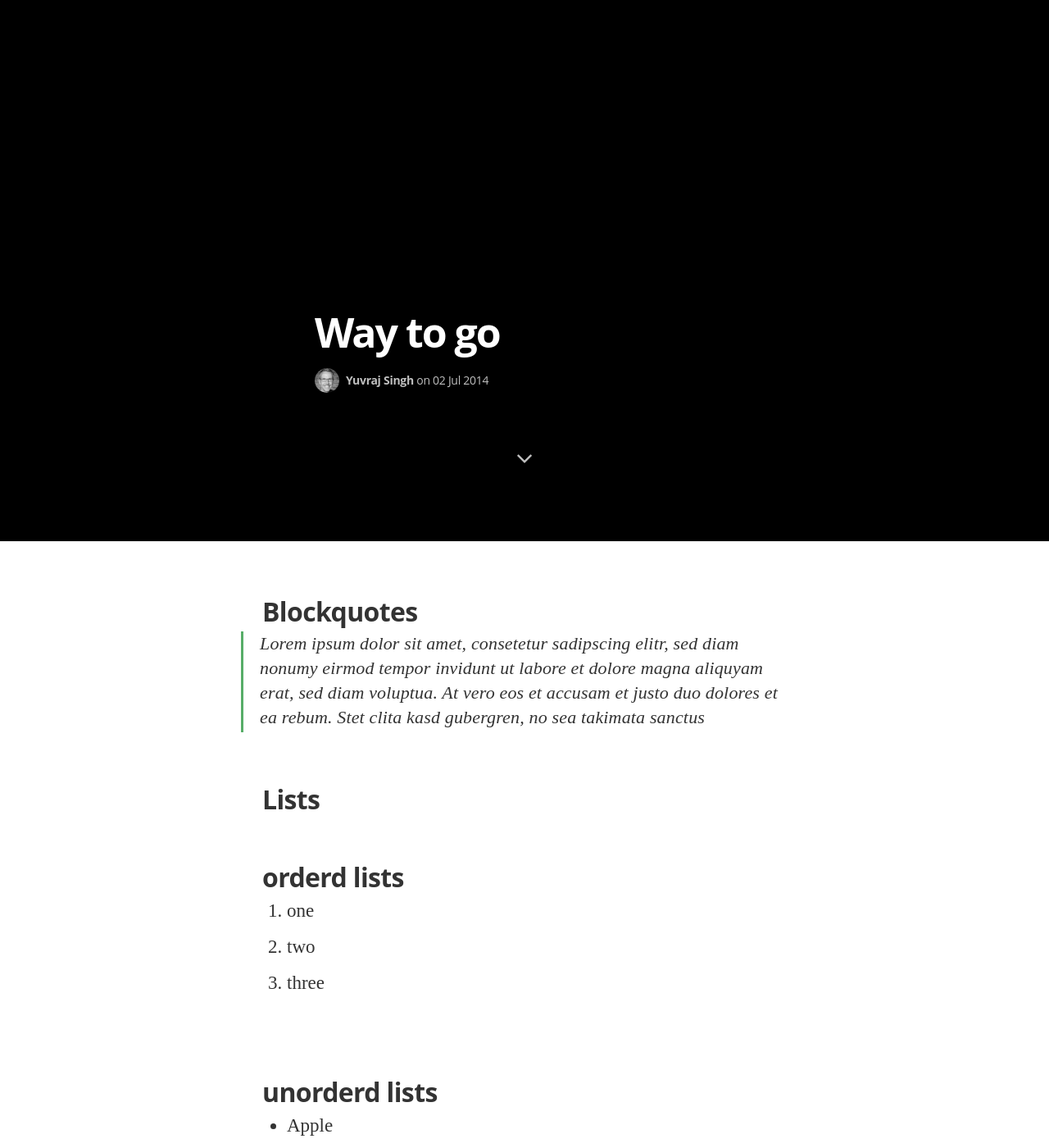
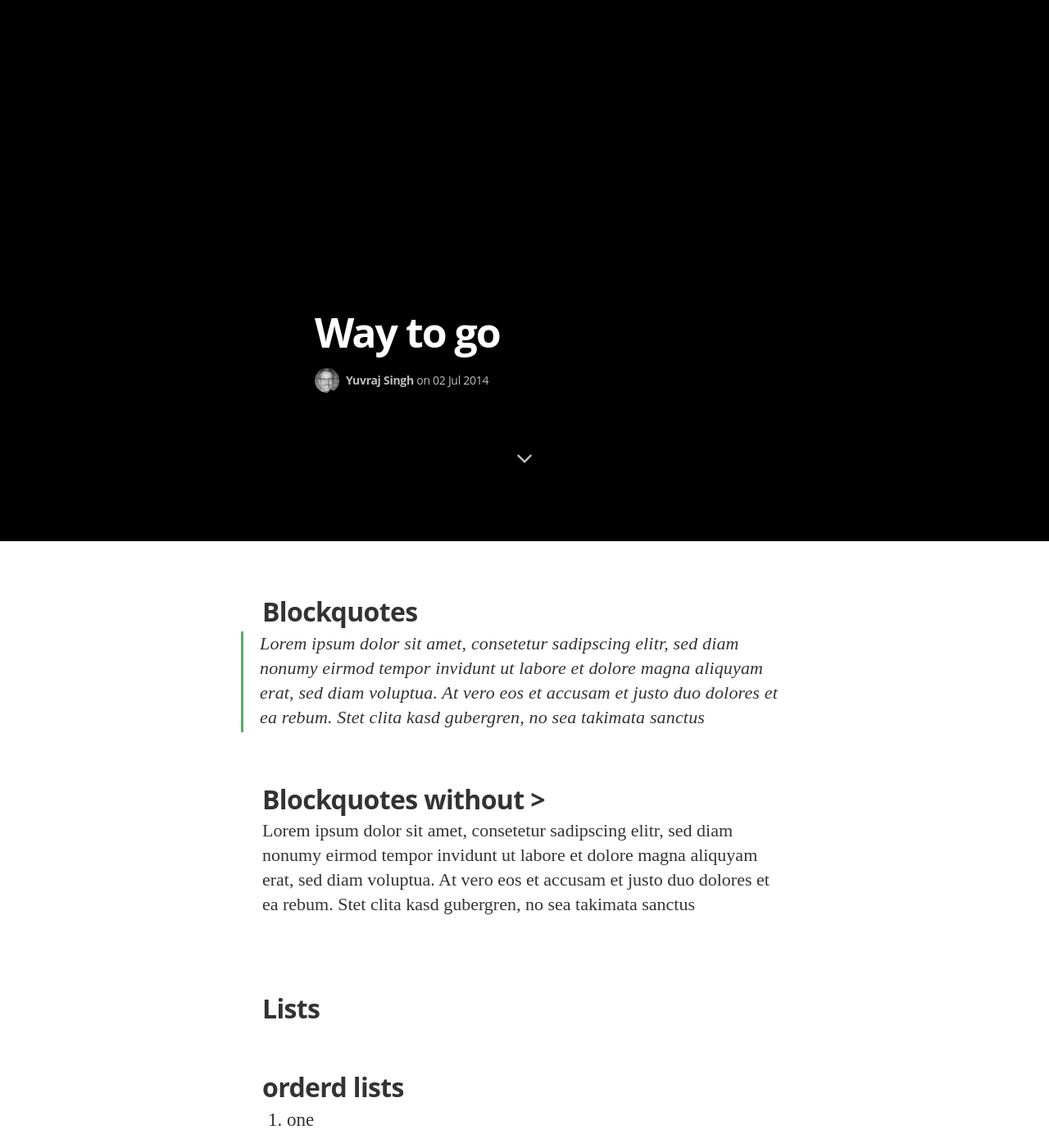
Before and after one commit to Cybercypher1/root-brute.github.io, a Jekyll site: the page built from _posts/2014-11-30-mediator_features.markdown, in a window 1280 px wide and 1400 px high, scrolled down 740 px. Shown: the whole window at 82% size. Built offline with Jekyll 4.4.1, drawn with Linux system fonts in a browser that asks for light colours; nearby versions of some CDN libraries; some web fonts are replaced; Markdown is read by kramdown in place of the engine named in the settings.

Commit message:
add block

```diff
--- a/_posts/2014-11-30-mediator_features.markdown
+++ b/_posts/2014-11-30-mediator_features.markdown
@@ -6,7 +6,7 @@ categories: mediator feature
 tags: featured
 image: /assets/article_images/2014-11-30-mediator_features/night-track.JPG
 ---
-#Mediator Formats and CSS features
+#Embed Module
 
 Examples for different formats and css features
 
@@ -16,6 +16,9 @@ Examples for different formats and css features
 
 #Blockquotes
 >Lorem ipsum dolor sit amet, consetetur sadipscing elitr, sed diam nonumy eirmod tempor invidunt ut labore et dolore magna aliquyam erat, sed diam voluptua. At vero eos et accusam et justo duo dolores et ea rebum. Stet clita kasd gubergren, no sea takimata sanctus
+
+#Blockquotes without >
+Lorem ipsum dolor sit amet, consetetur sadipscing elitr, sed diam nonumy eirmod tempor invidunt ut labore et dolore magna aliquyam erat, sed diam voluptua. At vero eos et accusam et justo duo dolores et ea rebum. Stet clita kasd gubergren, no sea takimata sanctus
 
 #Lists
 ##orderd lists
```
